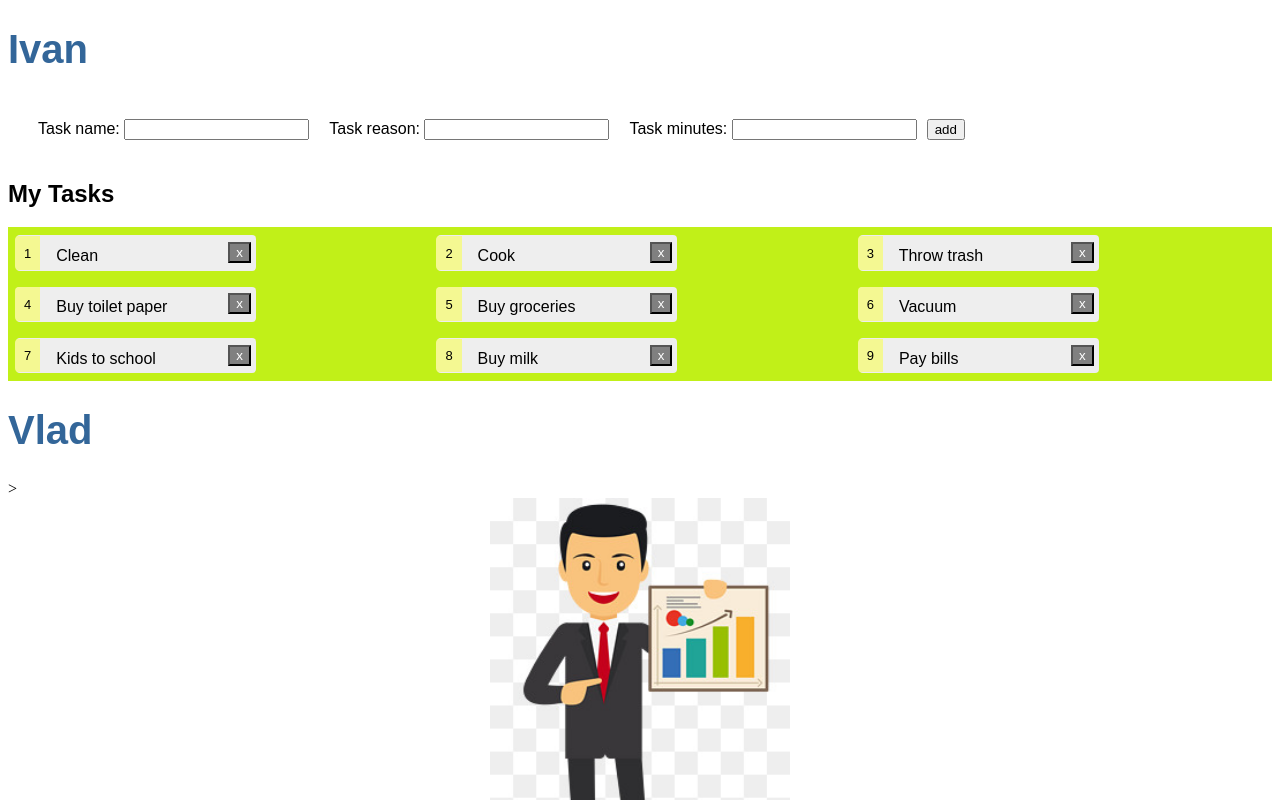
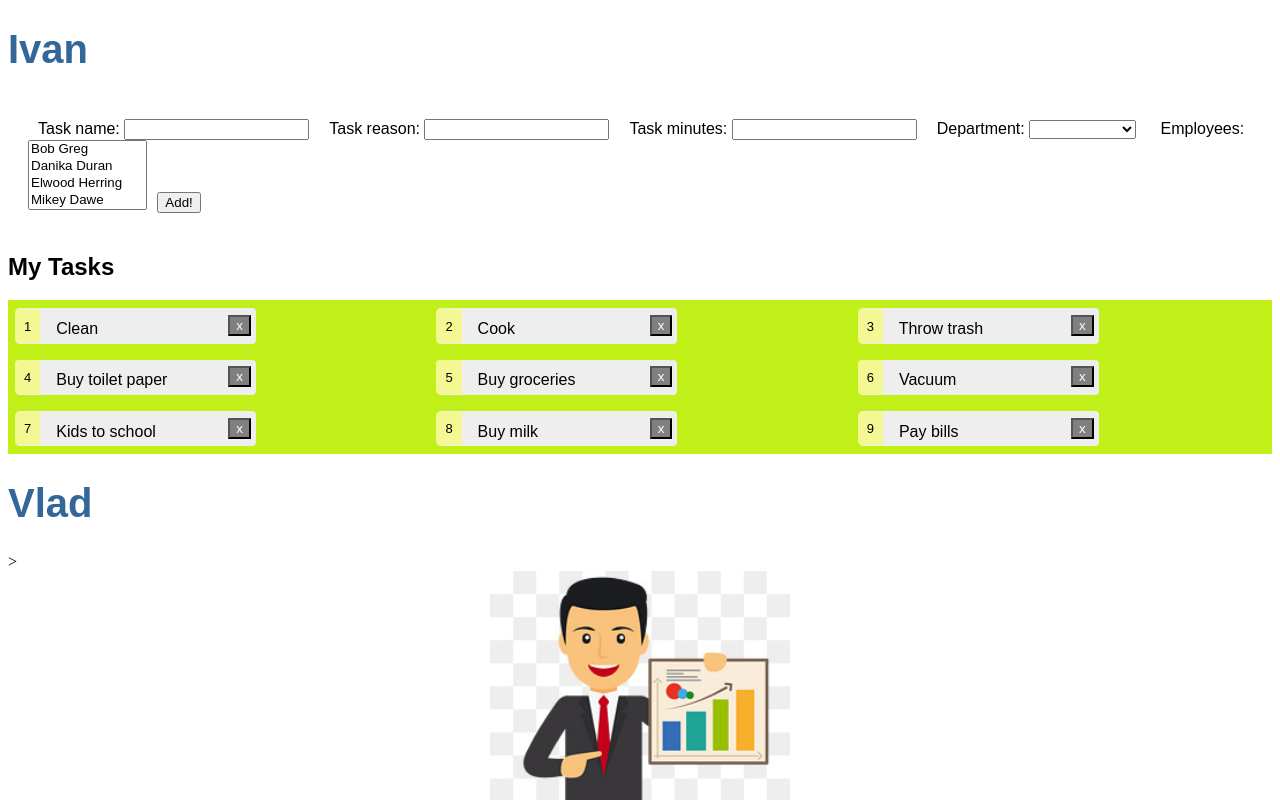
Before and after one commit to ivangermanov/angular_project, an Angular app: page / in a window 1280 px wide. Shown: the top 800 px of the page. Built offline with nearby package versions, Linux system fonts and the light colour scheme.

Commit message:
Changed tasks in such a way that Task model also to which department a task belongs and which employees are working on it

```diff
--- a/src/app/mock-tasks.ts
+++ b/src/app/mock-tasks.ts
@@ -1,13 +1,15 @@
 import { Task } from './task';
+import { DEPARTMENTS } from './mock-departments';
+import { EMPLOYEES } from './mock-employees';
 
 export const TASKS: Task[] = [
-  { id: 1, name: 'Clean', reason: 'Bring some order', minutes: 60},
-  { id: 2, name: 'Cook', reason: 'Don\'t starve', minutes: 40},
-  { id: 3, name: 'Throw trash', reason: 'No rotten smell inside', minutes: 3},
-  { id: 4, name: 'Buy toilet paper', reason: 'Self-explanatory', minutes: 20},
-  { id: 5, name: 'Buy groceries', reason: 'Not having to shop for the whole week', minutes: 60},
-  { id: 6, name: 'Vacuum', reason: 'Bring some order', minutes: 15},
-  { id: 7, name: 'Kids to school', reason: 'You want your children educated', minutes: 30},
-  { id: 8, name: 'Buy milk', reason: 'Someone already drank it', minutes: 20},
-  { id: 9, name: 'Pay bills', reason: 'Not being thrown out on the streets', minutes: 45},
+  { id: 1, name: 'Clean', reason: 'Bring some order', minutes: 60, department: DEPARTMENTS[0], employees: [EMPLOYEES[0], EMPLOYEES[1]]},
+  { id: 2, name: 'Cook', reason: 'Don\'t starve', minutes: 40, department: DEPARTMENTS[1], employees: [EMPLOYEES[2], EMPLOYEES[3]]},
+  { id: 3, name: 'Throw trash', reason: 'No rotten smell inside', minutes: 3, department: DEPARTMENTS[2], employees: [EMPLOYEES[4], EMPLOYEES[5]]},
+  { id: 4, name: 'Buy toilet paper', reason: 'Self-explanatory', minutes: 20, department: DEPARTMENTS[3], employees: [EMPLOYEES[6], EMPLOYEES[7]]},
+  { id: 5, name: 'Buy groceries', reason: 'Not having to shop for the whole week', minutes: 60, department: DEPARTMENTS[4], employees: [EMPLOYEES[8], EMPLOYEES[1]]},
+  { id: 6, name: 'Vacuum', reason: 'Bring some order', minutes: 15, department: DEPARTMENTS[5], employees: [EMPLOYEES[2], EMPLOYEES[3]]},
+  { id: 7, name: 'Kids to school', reason: 'You want your children educated', minutes: 30, department: DEPARTMENTS[6], employees: [EMPLOYEES[4], EMPLOYEES[5]]},
+  { id: 8, name: 'Buy milk', reason: 'Someone already drank it', minutes: 20, department: DEPARTMENTS[7], employees: [EMPLOYEES[6], EMPLOYEES[7]]},
+  { id: 9, name: 'Pay bills', reason: 'Not being thrown out on the streets', minutes: 45, department: DEPARTMENTS[8], employees: [EMPLOYEES[8], EMPLOYEES[1]]},
 ];
--- a/src/app/task.ts
+++ b/src/app/task.ts
@@ -1,8 +1,13 @@
+import { Department } from './department';
+import { Employee } from './employee';
+
 export class Task {
     constructor(
         public id: number,
         public name: string,
         public reason: string,
-        public minutes: number
+        public minutes: number,
+        public employees: Employee[],
+        public department: Department
       ) { }
 }
--- a/src/app/tasks/tasks.component.html
+++ b/src/app/tasks/tasks.component.html
@@ -3,6 +3,16 @@
   <div><span>id: </span>{{selectedTask.id}}</div>
   <div><span>reason: </span>{{selectedTask.reason}}</div>
   <div><span>minutes: </span>{{selectedTask.minutes}}</div>
+  <div>
+    employees:
+    <span *ngFor="let employee of selectedTask.employees; let last = last">
+      <span *ngIf="last; else notLast">{{employee.name}}</span>
+      <ng-template #notLast>
+        {{employee.name}},
+      </ng-template>
+    </span>
+  </div>
+  <div><span>department: </span>{{selectedTask.department.name}}</div>
   <div>
     <label>name:
       <input [(ngModel)]="selectedTask.name" placeholder="name">
@@ -18,11 +28,27 @@
     <input #taskReason />
   </label>
   <label class='addTaskItem'>Task minutes:
-    <input #taskMinutes type="number"/>
+    <input #taskMinutes type="number" />
+  </label>
+  <label class='addTaskItem'>Department:
+    <select [(ngModel)]="selectedDepartment" (change)="selectDepartment(selectedDepartment)">
+      <option *ngFor="let department of departments" [ngValue]="department">
+        {{department.name}}
+      </option>
+    </select>
+  </label>
+  <label class='addTaskItem'> Employees:
+    <select multiple [(ngModel)]="selectedEmployees" (change)="selectEmployees(selectedEmployees)">
+      <option *ngFor="let employee of employees" [ngValue]="employee">
+        {{employee.name}}
+      </option>
+
+    </select>
   </label>
   <!-- (click) passes input value to add() and then clears the input -->
-  <button (click)="add(taskName.value, taskReason.value, taskMinutes.value); taskName.value=''; taskReason.value=''; taskMinutes.value=''">
-    add
+  <button (click)="add(taskName.value, taskReason.value, taskMinutes.value, selectedEmployees, selectedDepartment);
+                 taskName.value=''; taskReason.value=''; taskMinutes.value=''; selectedEmployees=''; selectedDepartment=''">
+    Add!
   </button>
 </div>
 
--- a/src/app/tasks/tasks.component.ts
+++ b/src/app/tasks/tasks.component.ts
@@ -1,7 +1,13 @@
 import { Component, OnInit } from '@angular/core';
 import { Task } from '../task';
-import { TASKS } from '../mock-tasks'
+import { Department } from '../department';
+import { Employee } from '../employee';
+
 import { TaskService } from '../task.service';
+//TODO: change after DEPARTMENTS gets a service
+import { DEPARTMENTS } from '../mock-departments';
+//TODO: change after EMPLOYEES gets a service
+import { EMPLOYEES } from '../mock-employees';
 
 @Component({
   selector: 'app-tasks',
@@ -11,18 +17,40 @@ import { TaskService } from '../task.service';
 export class TasksComponent implements OnInit {
 
   selectedTask: Task;
+  selectedEmployees: Employee[];
+  selectedDepartment: Department;
+  tasks: Task[];
 
-  tasks: Task[];
+  //TODO: change after DEPARTMENTS gets a service
+  departments = DEPARTMENTS;
+  //TODO: change after DEPARTMENTS gets a service
+  employees = EMPLOYEES;
 
   selectTask(task: Task) {
     this.selectedTask = task;
   }
 
-  add(name: string, reason: string, minutes: number): void {
+  selectEmployees(employees: Employee[]) {
+    this.selectedEmployees = employees;
+  }
+
+  selectDepartment(department: Department) {
+    this.selectedDepartment = department;
+  }
+
+  add(name: string, reason: string, minutes: number, employees: Employee[], department: Department): void {
+    console.log(this.selectedTask);
+
     name = name.trim();
     if (!name) { return; }
-    const id = this.tasks[this.tasks.length - 1].id + 1;
-    this.taskService.addTask({id, name, reason, minutes} as Task).subscribe(task => { this.tasks.push(task); });
+    let id;
+    if (this.tasks.length != 0) {
+      id = this.tasks[this.tasks.length - 1].id + 1;
+    } else {
+      id = 1;
+    }
+    let newTask = new Task(id, name, reason, minutes, employees, department);
+    this.taskService.addTask(newTask).subscribe(task => { this.tasks.push(task); });
   }
 
   delete(task: Task): void {
@@ -34,7 +62,8 @@ export class TasksComponent implements OnInit {
     this.tasks = this.taskService.getTasks();
   }
 
-  constructor(private taskService: TaskService) { }
+  constructor(private taskService: TaskService) {
+  }
 
   ngOnInit() {
     this.getTasks();
```
Also changed, not shown: src/app/employees.ts (deleted, +0 -13 lines).
